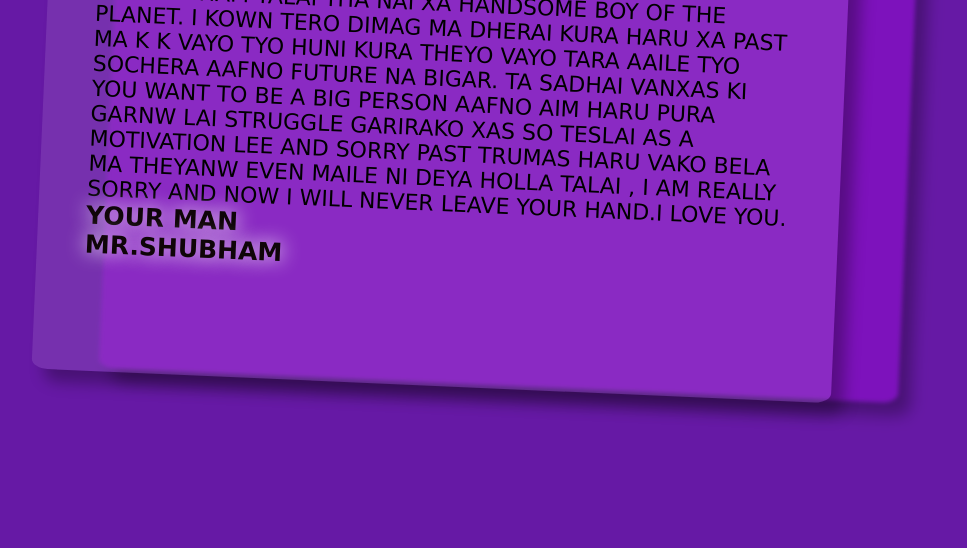
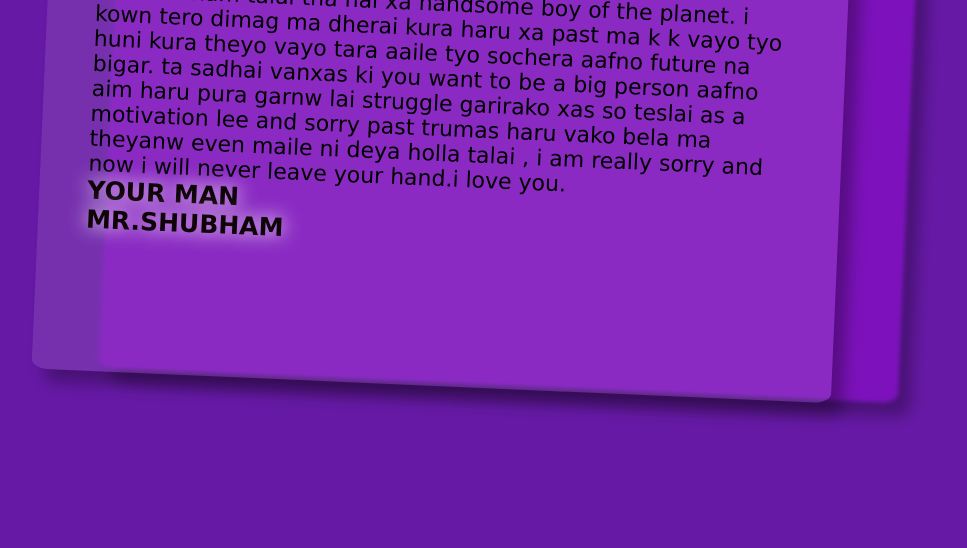
Before and after one commit to senshuboy/motss, a plain HTML site: page new.html in a window 1280 px wide. Shown: the part 252-800 px from the top of the page, without its empty margins (198-1165 px from the left). Drawn offline with Linux system fonts and the light colour scheme.

Commit message:
Update new.html

```diff
--- a/new.html
+++ b/new.html
@@ -15,7 +15,7 @@
         <p>
           <span>MS.AARATI</span>
           <br />
-          MA SHUBHAM TALAI THA NAI XA HANDSOME BOY OF THE PLANET. I KOWN TERO DIMAG MA DHERAI KURA HARU XA PAST MA K K VAYO TYO HUNI KURA THEYO VAYO TARA AAILE TYO SOCHERA AAFNO FUTURE NA BIGAR. TA SADHAI VANXAS KI YOU WANT TO BE A BIG PERSON AAFNO AIM HARU PURA GARNW LAI STRUGGLE GARIRAKO XAS SO TESLAI AS A MOTIVATION LEE AND SORRY PAST TRUMAS HARU VAKO BELA MA THEYANW EVEN MAILE NI DEYA HOLLA TALAI , I AM REALLY SORRY AND NOW I WILL NEVER LEAVE YOUR HAND.I LOVE YOU.
+          ma shubham talai tha nai xa handsome boy of the planet. i kown tero dimag ma dherai kura haru xa past ma k k vayo tyo huni kura theyo vayo tara aaile tyo sochera aafno future na bigar. ta sadhai vanxas ki you want to be a big person aafno aim haru pura garnw lai struggle garirako xas so teslai as a motivation lee and sorry past trumas haru vako bela ma theyanw even maile ni deya holla talai , i am really sorry and now i will never leave your hand.i love you.
           <br />
           <span class="ullu">
             YOUR MAN
```
